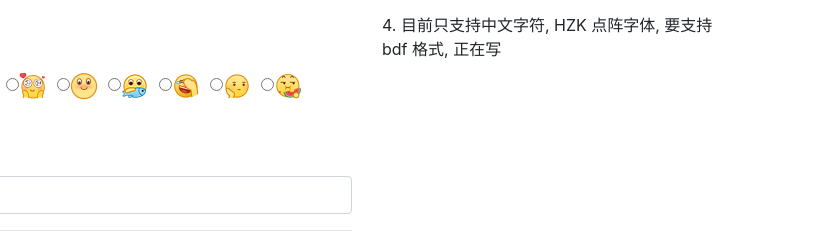
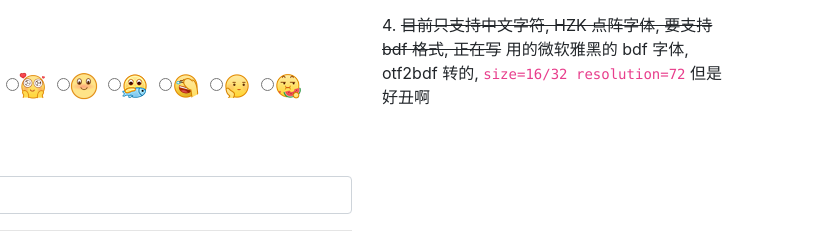
Before and after one commit to eventlOwOp/orz-constructor, a website: page index.html in a window 1280 px wide. Shown: the part 509-754 px from the top of the page, 463-1280 px from the left. Drawn offline with nearby package versions, Linux system fonts and the light colour scheme.

Commit message:
update help

```diff
--- a/index.html
+++ b/index.html
@@ -57,7 +57,8 @@
                 <p>1. 每次都必须先按生成再按下载</p>
                 <p>2. GIF 格式的透明是假的, 透明不是一个通道而是一种颜色, 所以在透明时也需要设置一个背景颜色来处理 Alpha 通道为中间值的颜色, 默认的白色可以很好的处理大多数场景</p>
                 <p>3. PNG 格式的透明是真的, 此时背景颜色会被忽略, 但是 GIF 格式支持范围比 APNG 广, 比如 QQ 发送 APNG 必须选择从文件中打开, 而 GIF 可以直接复制</p>
-                <p>4. 目前只支持中文字符, HZK 点阵字体, 要支持 bdf 格式, 正在写</p>
+                <p>4. <del>目前只支持中文字符, HZK 点阵字体, 要支持 bdf 格式, 正在写</del> 用的微软雅黑的 bdf 字体, otf2bdf 转的,
+                    <code>size=16/32 resolution=72</code> 但是好丑啊</p>
             </div>
         </div>
     </div>
```
Also changed, not shown: 2 other files.
